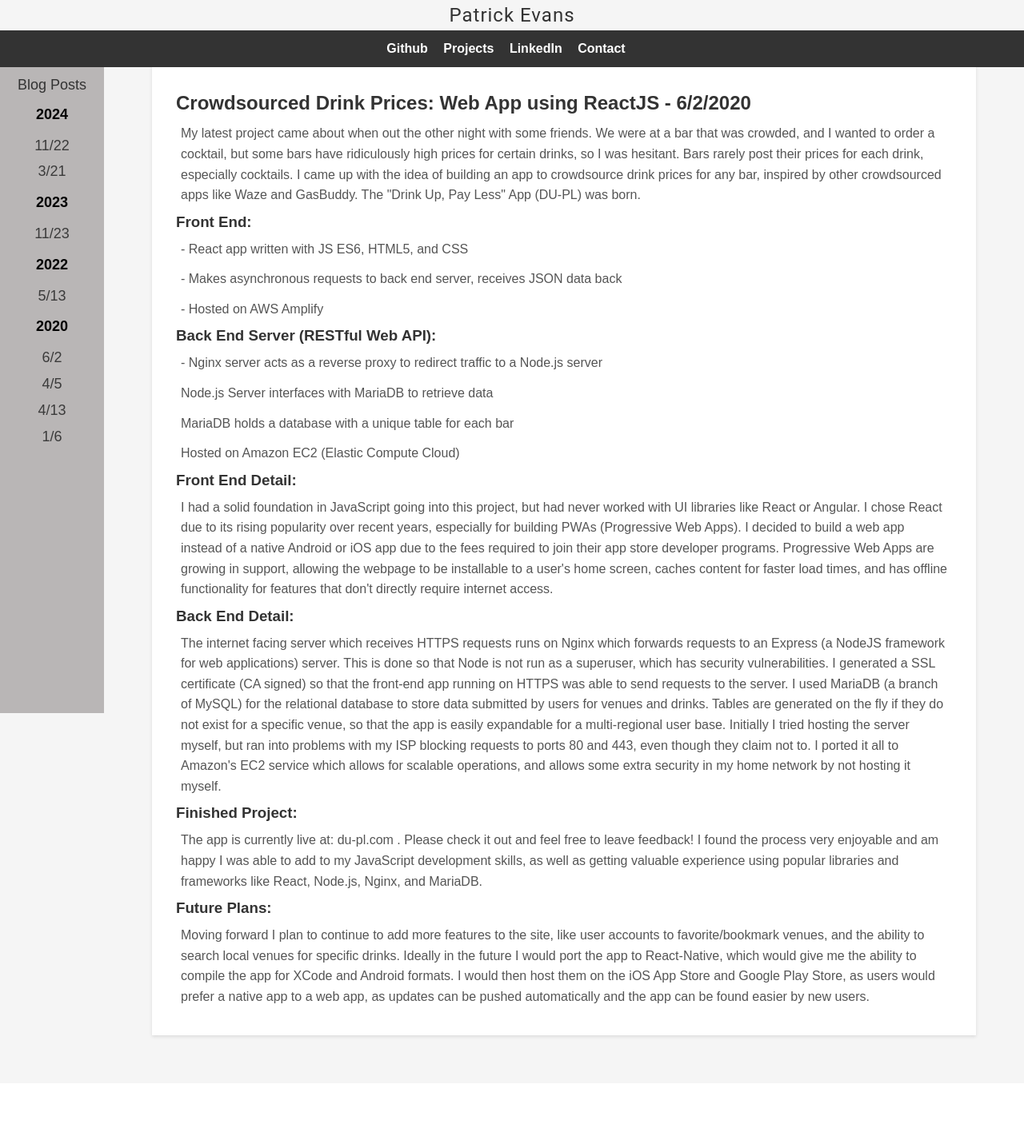
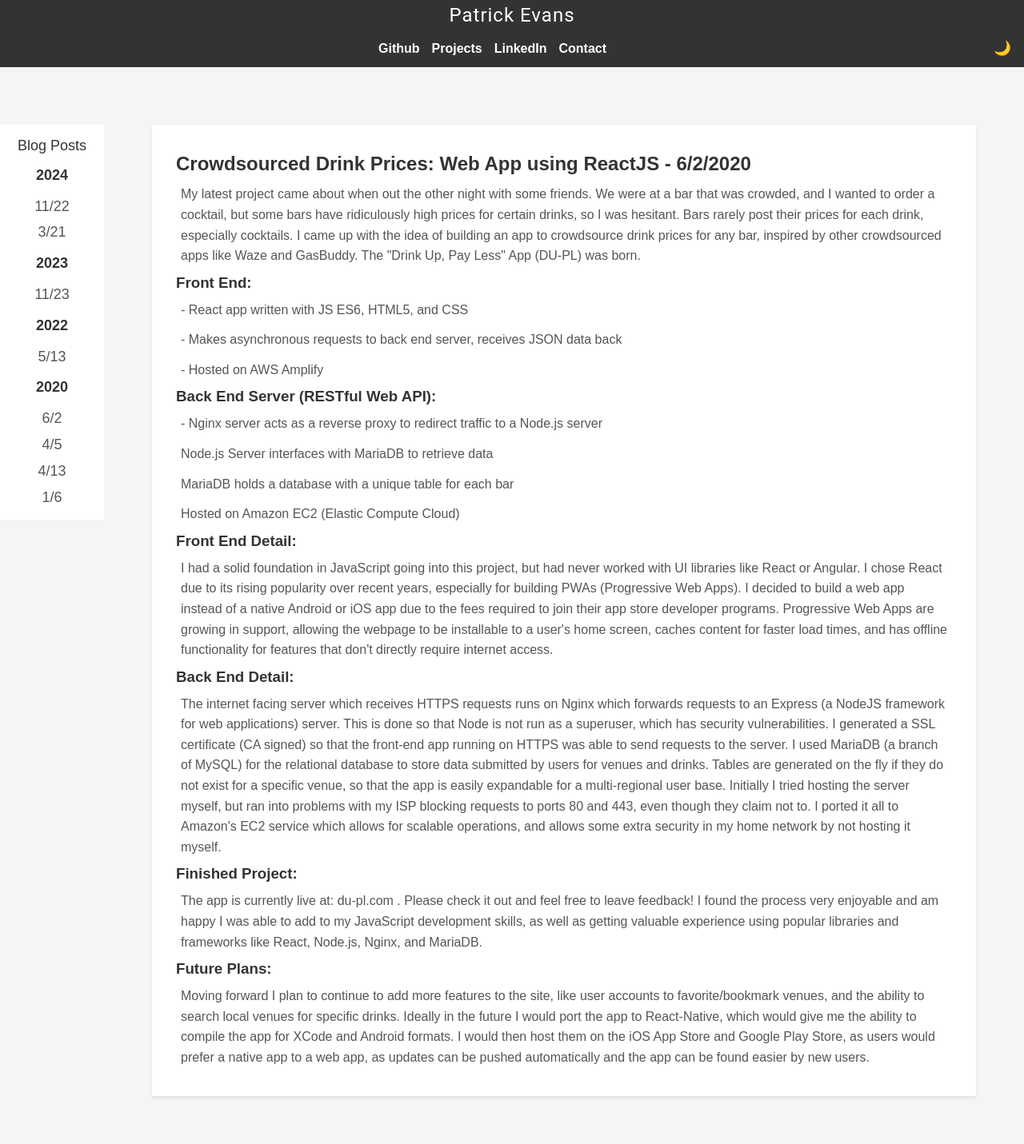
Before and after one commit to holysoles/portfolio-site, a Flask app: page /post?date=2020_6_2.yaml in a window 1280 px wide. Shown: the whole page at 80% size. Before the commit the page ends 1300 px from the top, so only its background shows below. Run offline with Flask 3, Linux system fonts and the light colour scheme; some libraries are stand-ins or nearby versions.

Commit message:
support dark mode, default to os and allow toggle

```diff
--- a/static/style.css
+++ b/static/style.css
@@ -1,18 +1,49 @@
-:root {
+body {
+  /* colors */
+  --link-hover-color: #938dfe;
+  --code-hover-color-border: #ffc000;
+  --header-bgnd-color: #333;
+  --white-text: #ffffff;
+
+  /* light mode */
   --bgnd-color: #f5f5f5;
-  --sidebar-bgnd-color: #b9b6b6;
   --article-bgnd-color: #ffffff;
-  --white-text: #ffffff;
   --main-text: #333;
   --article-text: #555;
-  --link-hover-color: #938dfe;
-  --line-num-bgnd-color: #e0e0e0;
-  --line-num-color: #999;
-  --sidebar-section-color: #000000;
-  --sidebar-link-color: #3b3b3b;
+  --code-hover-color: #ffe8b0;
 
   /* margins/padding */
   --sidebar-width: 130px;
+}
+
+/* dark mode */
+body.alt-color-mode {
+  --bgnd-color: #0000006d;
+  --article-bgnd-color: #333;
+  --main-text: #f5f5f5;
+  --article-text: #f5f5f5c9;
+  --code-hover-color: #ffe9b08a;
+}
+
+/* if browser asks for dark mode */
+@media (prefers-color-scheme: dark) {
+  /* light mode */
+  body {
+    --bgnd-color: #0000006d;
+    --article-bgnd-color: #333;
+    --main-text: #f5f5f5;
+    --article-text: #f5f5f5c9;
+    --code-hover-color: #ffe9b08a;
+  }
+
+  /* dark mode */
+  body.alt-color-mode {
+    --bgnd-color: #f5f5f5;
+    --article-bgnd-color: #ffffff;
+    --main-text: #333;
+    --article-text: #555;
+    --code-hover-color: #ffe8b0;
+  }
 }
 
 /* Reset some default styles for better consistency across browsers */
@@ -34,7 +65,6 @@ body {
   margin: 0 auto;
   padding: 20px;
 }
-
 
 h1 {
   font-size: 2em;
@@ -85,27 +115,32 @@ a {
 
 
 /* Header title style */
-.titlebar {
+.header {
+  top: 0; /* Align it to the top of the page */
+  width: 100%;
+  z-index: 999; /* Ensure the header is above other content */
+  position: fixed;
   text-align: center;
+  background-color: var(--header-bgnd-color);
+}
+.header a:hover {
+  color: var(--link-hover-color);
 }
 #wsite-title {
   font-family: 'Roboto', sans-serif;
   font-size: 24px;
-  color: var(--main-text); /* Adjust the color to your liking */
+  color: var(--white-text); /* Adjust the color to your liking */
   letter-spacing: 1px;
   text-decoration: none;
 }
-#wsite-title:hover {
-  text-decoration: underline;
-  transition: text-decoration 5s ease-in-out;
-}
-
 
 /* Navigation styles */
 .navbar {
-  background-color: var(--main-text);
   padding: 10px;
-  text-align: center;
+  list-style-type: none;
+  display: flex;
+  justify-content: space-between;
+  align-items: center;
 }
 .menu-toggle {
   display: none;
@@ -119,7 +154,10 @@ a {
   margin: 5px auto;
 }
 .nav-list {
+  display: flex;
   list-style-type: none;
+  flex-grow: 1;
+  justify-content: center;
 }
 .nav-list li {
   display: inline-block;
@@ -130,8 +168,14 @@ a {
   color: var(--white-text);
   font-weight: bold;
 }
-.nav-list a:hover {
-  color: var(--link-hover-color);
+.options {
+  margin-left: auto;
+}
+.options button {
+  border: none;
+  outline: none;
+  background: transparent;
+  font-size: 1.1rem;
 }
 
 /* Responsive design for smaller screens */
@@ -189,50 +233,41 @@ code {
   display: flex;
   flex-direction: column; /* Display line numbers vertically */
   margin-right: 10px;
-  color: var(--line-num-color);
+  color: var(--article-text);
 }
 .line-numbers-background {
-  background-color: var(--line-num-bgnd-color);
+  background-color: var(--article-bgnd-color);
   padding: 0 10px;
   border-radius: 5px 0 0 5px;
 }
 .line-highlight:hover{
-  background-color: #ffe8b0;
+  background-color: var(--code-hover-color);
   display: block;
   margin-right: -10px;
   margin-left: -10px;
   padding: 0 10px;
-  border-left: 5px solid #ffc000;
-}
-
-.header {
-  background-color: var(--bgnd-color);
-  position: fixed;
-  top: 0; /* Align it to the top of the page */
-  width: 100%;
-  z-index: 999; /* Ensure the header is above other content */
+  border-left: 5px solid var(--code-hover-color-border);
 }
 
 .content {
-  padding-top: 1.25rem; /* Padding to accommodate the fixed header */
+  padding-top: 6rem; /* accommodate the fixed header */
 }
 
 
 /* Style for sidebar */
 .sidebar {
-  height: 100%;
   width: 130px;
   position: fixed;
-  background-color: var(--sidebar-bgnd-color);
+  background-color: var(--article-bgnd-color);
   overflow-x: hidden;
-  padding-top: 12px;
+  padding: 12px 0px;
   text-align: center;
   font-size: 18px;
 }
 
 .sidebar-section {
   font-weight: bold;
-  color: var(--sidebar-section-color);
+  color: var(--main-text);
   padding: 8px;
 }
 
@@ -240,7 +275,7 @@ code {
   padding: 2px 16px;
   text-decoration: none;
   display: block;
-  color: var(--sidebar-link-color);
+  color: var(--article-text);
 }
 
 .sidebar a:hover {
--- a/templates/layout.html
+++ b/templates/layout.html
@@ -6,14 +6,13 @@
         <link rel="stylesheet" href="{{ url_for('static', filename='contact.css') }}" />
         <link rel="stylesheet" href="{{ url_for('static', filename='projects.css') }}" />
         <link rel="shortcut icon" href="{{ url_for('static', filename='favicon.ico') }}">
+        <meta name="color-scheme" content="dark light">
     </head>
     <body>
         <div class="header">
-            <div class="titlebar">
-                <span>
-                    <a id="wsite-title" href="{{ url_for('home') }}">Patrick Evans</a>
-                </span>
-            </div>
+            <span>
+                <a id="wsite-title" href="{{ url_for('home') }}">Patrick Evans</a>
+            </span>
             <nav class="navbar">
                 <div class="menu-toggle" id="mobile-menu">
                     <span class="bar"></span>
@@ -26,6 +25,9 @@
                     <li><a href="http://www.linkedin.com/in/patrickvevans" target="_blank">LinkedIn</a></li>
                     <li><a href="{{ url_for('contact') }}">Contact</a></li>
                 </ul>
+                <div class="options">
+                    <button onclick='document.body.classList.toggle("alt-color-mode")'>🌙</button>
+                </div>
             </nav>
         </div>
         <div class="content">
```
